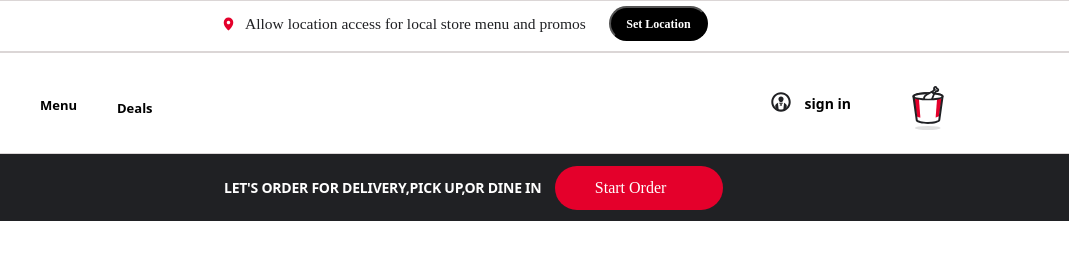
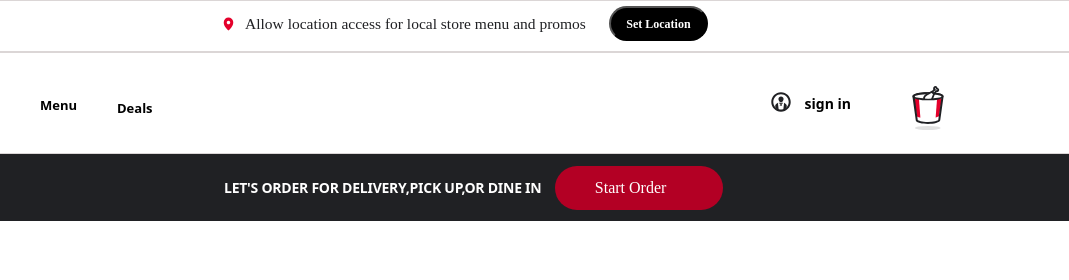
Before and after one commit to anjuvinay/KFC-clone, a plain HTML site: page index.html in a window 1280 px wide. In both pictures the pointer is over the button "Start Order". Shown: the top 280 px of the page, 211-1280 px from the left. Drawn offline with Linux system fonts and the light colour scheme.

Commit message:
hovering for start button created,changed cursor to pointer

```diff
--- a/kfc.css
+++ b/kfc.css
@@ -143,6 +143,9 @@ body{
     color:white;
     margin-left: 10px;
     cursor: pointer;
+}
+.startorder_button:hover {
+    background-color: #b30024;
 }
 .banner{
     height: 475px;
```
